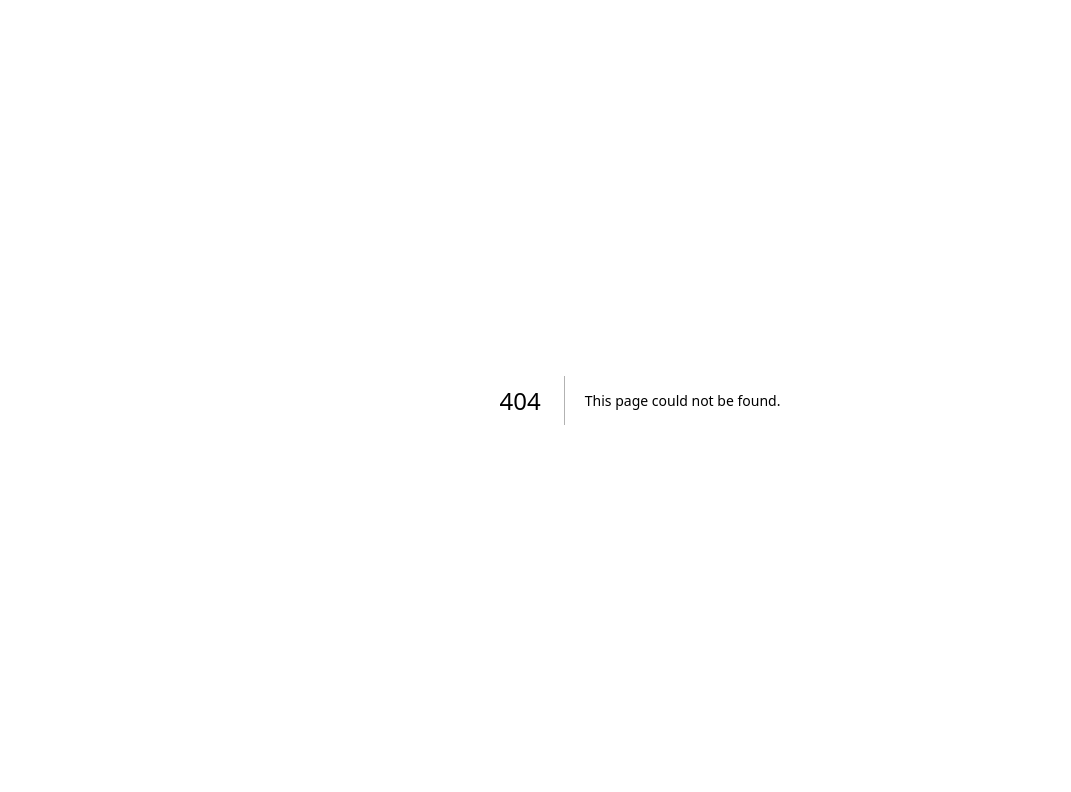
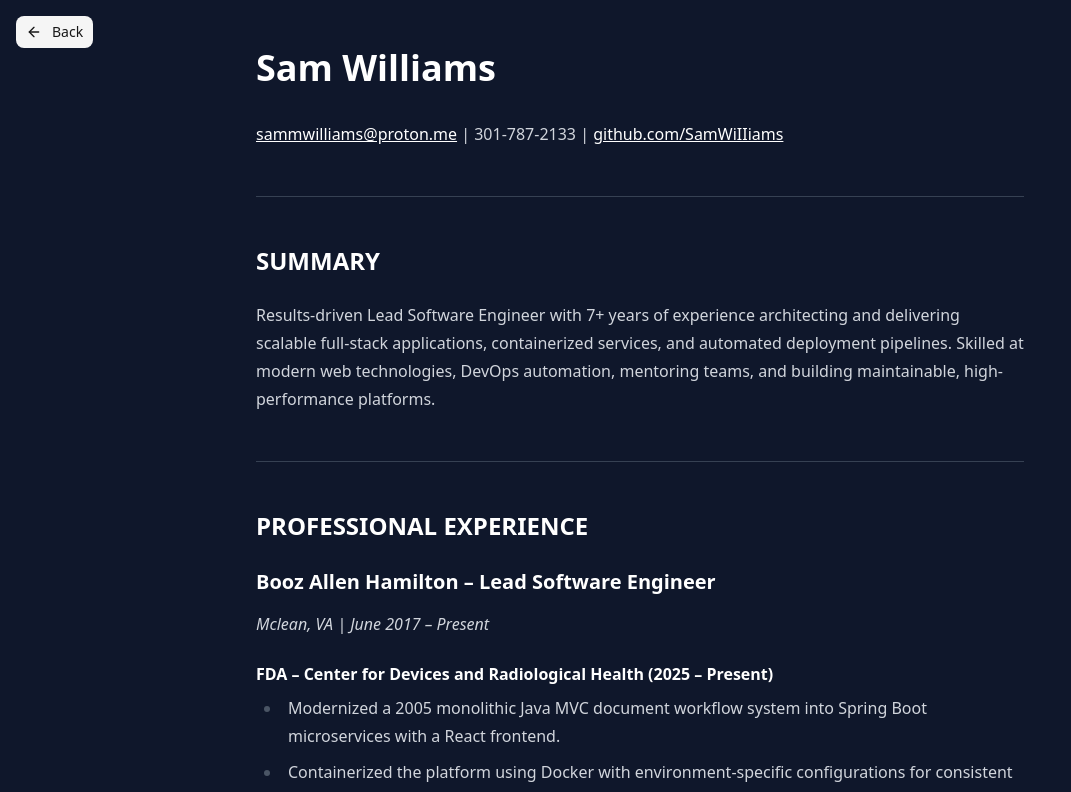
Before and after one commit to SamWiIIiams/jinjnet-homepage, a Next.js app: page /resume in a window 1280 px wide. Before the commit this address had no page. Shown: the top 792 px of the page, without its empty margins (0-1071 px from the left). Built offline with nearby package versions, Linux system fonts and the light colour scheme.

Commit message:
adding personal professional links

```diff
--- a/app/globals.css
+++ b/app/globals.css
@@ -1,5 +1,6 @@
 @import "tailwindcss";
 @import "tw-animate-css";
+
 
 @custom-variant dark (&:is(.dark *));
 
@@ -42,6 +43,8 @@
   --radius-lg: var(--radius);
   --radius-xl: calc(var(--radius) + 4px);
 }
+
+@plugin "@tailwindcss/typography";
 
 :root {
   --radius: 0.625rem;
--- a/app/page.tsx
+++ b/app/page.tsx
@@ -2,32 +2,40 @@
 
 import { Card, CardContent, CardHeader, CardTitle } from "@/components/ui/card";
 import { Button } from "@/components/ui/button";
-import { Film, Image, Gauge, MonitorSmartphone, Share2 } from "lucide-react";
+import {
+  Film,
+  Image,
+  Gauge,
+  MonitorSmartphone,
+  Share2,
+  FileText,
+} from "lucide-react";
+import { SiGithub, SiDocker } from "@icons-pack/react-simple-icons";
 import { motion } from "framer-motion";
 
 export default function HomePage() {
   const services = [
     {
       name: "Immich",
-      description: "Personal photo and video library for your memories.",
+      description: "Access your personal Jinjnet photo and video library from any device.",
       icon: Image,
       url: "https://immich.jinjnet.com",
     },
     {
       name: "Jellyfin",
-      description: "Stream your media anywhere, anytime.",
+      description: "Stream movies, shows, and media anywhere you go.",
       icon: Film,
       url: "https://jellyfin.jinjnet.com",
     },
     {
       name: "LibreSpeed",
-      description: "Test your connection speed on your own server.",
+      description: "Test your connection speed directly to the Jinjnet server.",
       icon: Gauge,
       url: "https://speed.jinjnet.com",
     },
     {
       name: "Jellyseerr",
-      description: "Request movies and shows for your Jellyfin library.",
+      description: "Request new movies and TV shows to be added to the Jellyfin library.",
       icon: MonitorSmartphone,
       url: "https://requests.jinjnet.com",
     },
@@ -45,6 +53,30 @@
       description: "Mountain biking photos and videos.",
       icon: Share2,
       url: "https://immich.jinjnet.com/s/MTB",
+    },
+  ];
+
+  const personalLinks = [
+    {
+      name: "GitHub",
+      description: "Check out my projects and repos.",
+      icon: SiGithub,
+      url: "https://github.com/SamWiIIiams",
+      color: "text-gray-200",
+    },
+    {
+      name: "DockerHub",
+      description: "Explore my Docker images.",
+      icon: SiDocker,
+      url: "https://hub.docker.com/repositories/swilli23",
+      color: "text-blue-500",
+    },
+    {
+      name: "Resume",
+      description: "View my resume online.",
+      icon: FileText,
+      url: "/resume",
+      color: "text-yellow-500",
     },
   ];
 
@@ -69,7 +101,7 @@
             transition={{ delay: idx * 0.1 + 0.3 }}
           >
             <Card className="bg-slate-800 border border-slate-700 hover:border-blue-500 transition-all hover:shadow-lg hover:shadow-blue-500/20">
-              <CardHeader className="flex flex-col items-center text-center">
+              <CardHeader className="flex flex-col items-center text-center text-gray-200">
                 <service.icon className="w-12 h-12 mb-3 text-blue-400" />
                 <CardTitle>{service.name}</CardTitle>
               </CardHeader>
@@ -79,7 +111,11 @@
                   className="mt-4 w-full bg-blue-500 hover:bg-blue-600"
                   asChild
                 >
-                  <a href={service.url} target="_blank" rel="noopener noreferrer">
+                  <a
+                    href={service.url}
+                    target="_blank"
+                    rel="noopener noreferrer"
+                  >
                     Visit
                   </a>
                 </Button>
@@ -108,7 +144,7 @@
             transition={{ delay: idx * 0.1 + 0.2 }}
           >
             <Card className="bg-slate-800 border border-slate-700 hover:border-green-500 transition-all hover:shadow-lg hover:shadow-green-500/20">
-              <CardHeader className="flex flex-col items-center text-center">
+              <CardHeader className="flex flex-col items-center text-center text-gray-200">
                 <album.icon className="w-10 h-10 mb-2 text-green-400" />
                 <CardTitle>{album.name}</CardTitle>
               </CardHeader>
@@ -128,6 +164,45 @@
         ))}
       </div>
 
+      <div className="grid grid-cols-1 sm:grid-cols-3 gap-6 max-w-4xl w-full mt-12">
+        {personalLinks.map((item, idx) => (
+          <motion.div
+            key={item.name}
+            initial={{ opacity: 0, y: 30 }}
+            animate={{ opacity: 1, y: 0 }}
+            transition={{ delay: idx * 0.1 }}
+          >
+            <Card
+              className={`bg-slate-800 border border-slate-700 hover:border-purple-500 transition-all hover:shadow-lg hover:shadow-purple-500/20`}
+            >
+              <CardHeader className="flex flex-col items-center text-center text-gray-200">
+                <item.icon className={`w-10 h-10 mb-2 ${item.color}`} />
+                <CardTitle>{item.name}</CardTitle>
+              </CardHeader>
+              <CardContent className="text-slate-300 text-sm text-center">
+                <p>{item.description}</p>
+                <Button
+                  className={`mt-4 w-full bg-purple-500 hover:bg-purple-600`}
+                  asChild
+                >
+                  <a
+                    href={item.url}
+                    target={item.url.startsWith("http") ? "_blank" : undefined}
+                    rel={
+                      item.url.startsWith("http")
+                        ? "noopener noreferrer"
+                        : undefined
+                    }
+                  >
+                    Visit
+                  </a>
+                </Button>
+              </CardContent>
+            </Card>
+          </motion.div>
+        ))}
+      </div>
+
       <footer className="mt-16 text-sm text-slate-500">
         <p>© {new Date().getFullYear()} Jinjnet. All rights reserved.</p>
       </footer>
--- /dev/null
+++ b/app/resume/page.tsx
@@ -0,0 +1,28 @@
+import fs from "fs";
+import path from "path";
+import ReactMarkdown from "react-markdown";
+import remarkGfm from "remark-gfm";
+import Link from "next/link";
+import { Button } from "@/components/ui/button";
+import { ArrowLeft } from "lucide-react";
+
+export default async function ResumePage() {
+  const filePath = path.join(process.cwd(), "public", "resume.md");
+  const markdown = fs.readFileSync(filePath, "utf-8");
+
+  return (
+    <main className="min-h-screen bg-slate-900 text-white p-6 md:p-12">
+      <div className="fixed top-4 left-4 z-50">
+        <Button asChild variant="secondary" size="sm">
+          <Link href="/">
+            <ArrowLeft className="w-4 h-4 mr-1" />
+            Back
+          </Link>
+        </Button>
+      </div>
+      <div className="prose prose-invert max-w-3xl mx-auto">
+        <ReactMarkdown remarkPlugins={[remarkGfm]}>{markdown}</ReactMarkdown>
+      </div>
+    </main>
+  );
+}
--- a/package.json
+++ b/package.json
@@ -9,7 +9,9 @@
     "lint": "eslint"
   },
   "dependencies": {
+    "@icons-pack/react-simple-icons": "^13.8.0",
     "@radix-ui/react-slot": "^1.2.4",
+    "@tailwindcss/typography": "^0.5.19",
     "class-variance-authority": "^0.7.1",
     "clsx": "^2.1.1",
     "framer-motion": "^12.23.24",
@@ -17,6 +19,8 @@
     "next": "16.0.1",
     "react": "19.2.0",
     "react-dom": "19.2.0",
+    "react-markdown": "^10.1.0",
+    "remark-gfm": "^4.0.1",
     "tailwind-merge": "^3.4.0"
   },
   "devDependencies": {
--- /dev/null
+++ b/public/resume.md
@@ -0,0 +1,66 @@
+# Sam Williams
+sammwilliams@proton.me | 301-787-2133 | [github.com/SamWiIIiams](https://github.com/SamWiIIiams)
+
+---
+
+## SUMMARY
+Results-driven Lead Software Engineer with 7+ years of experience architecting and delivering scalable full-stack applications, containerized services, and automated deployment pipelines. Skilled at modern web technologies, DevOps automation, mentoring teams, and building maintainable, high-performance platforms.
+
+---
+
+## PROFESSIONAL EXPERIENCE
+
+### Booz Allen Hamilton – Lead Software Engineer
+_Mclean, VA | June 2017 – Present_
+
+#### FDA – Center for Devices and Radiological Health (2025 – Present)
+- Modernized a 2005 monolithic Java MVC document workflow system into Spring Boot microservices with a React frontend.
+- Containerized the platform using Docker with environment-specific configurations for consistent dev/production builds.
+- Deployed services onto AWS for improved scalability and reliability.
+
+#### FDA – Sage AI Investment (2024 – 2025)
+- Developed an AI-powered chatbot to guide users through medical device and drug approval workflows.
+- Provided architectural oversight for AI/ML components and mentored junior engineers.
+- Led Docker Compose integration to streamline multi-service deployments.
+
+#### FDA – Resilient Supply Chain (2023 – 2025)
+- Led development of a React-based UI supporting advanced search, filtering, and visualization.
+- Designed optimized ElasticSearch queries for comprehensive document retrieval.
+- Built and maintained a Node.js REST API and oversaw Neo4j-based visualization of national medical supply chain dependencies.
+- Mentored team members and established engineering best practices.
+
+#### FDA – CDRH (2020 – 2022)
+- Developed a secure file upload system preventing malicious content injection.
+- Facilitated technical discussions to resolve client data compatibility issues.
+
+#### FDA – Center for Tobacco Products (2017 – 2020)
+- Migrated legacy AngularJS applications to Angular 6 and modernized Spring Boot backend services.
+
+---
+
+## INDEPENDENT PROJECTS
+
+### Jinjnet – Self-Hosted CDN, Email Tools & Containerized Platform (2024 – Present)
+A self-hosted platform providing private photo storage, media streaming, and shared content delivery for friends and family.
+
+- Built a **custom Next.js application** that integrates with **Resend** and expands on its capabilities, including:
+  - **Template creation and publishing**, with automatic variable detection in raw HTML, live previewing, and one-click publishing of finalized templates directly to a user’s Resend account.
+  - **Broadcast messaging from templates**, allowing users to select a template, fill in its detected variables, choose a segment (recipient list), preview the rendered HTML, and send personalized announcements.
+- Implemented CI/CD automation using **GitHub Actions**, producing versioned Docker images published to Docker Hub for seamless redeployment through Portainer.
+- Created a **homepage/portal application** to centralize access to Immich albums, Jellyfin, shared content, and admin tools.
+- Manage routing and service organization using **Nginx** for subdomain handling across all public-facing apps on a custom-owned domain.
+- Maintain the full stack of containerized services via Docker Compose, including monitoring, backups, and configuration updates.
+
+---
+
+## EDUCATION
+- **Salisbury University** — B.S. Engineering Physics
+- **University of Maryland College Park** — Post-Baccalaureate Computer Science
+
+---
+
+## SKILLS
+- **Languages:** Java, JavaScript/TypeScript, Python, Ruby, SQL
+- **Frameworks:** Spring Boot, React, Angular, Node.js
+- **DevOps & Infra:** Docker, GitHub Actions CI/CD, Portainer, Nginx, AWS
+- **Databases:** PostgreSQL, Neo4j, ElasticSearch
```
Also changed, not shown: 1 other file (tests, documents, lock files or other folders).
